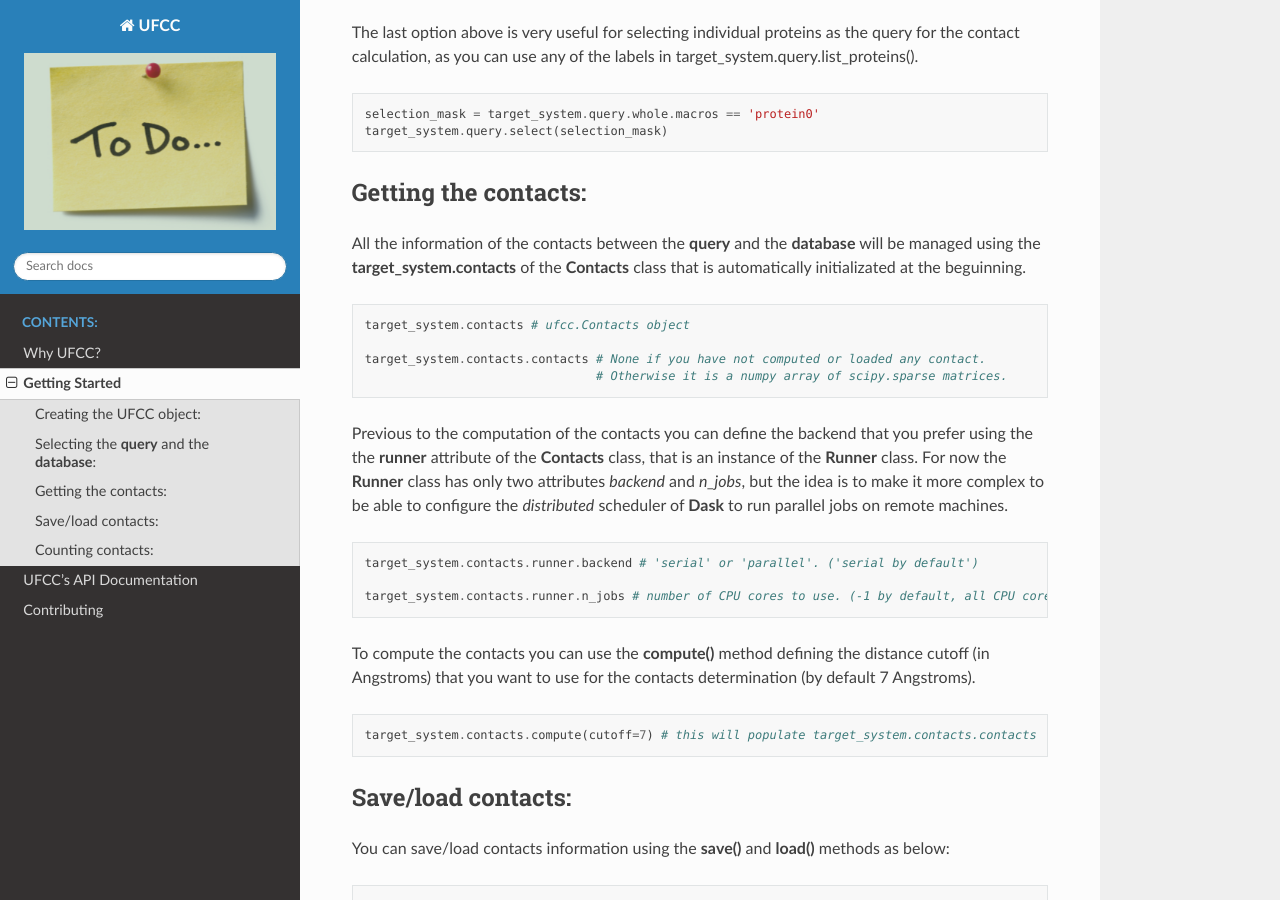
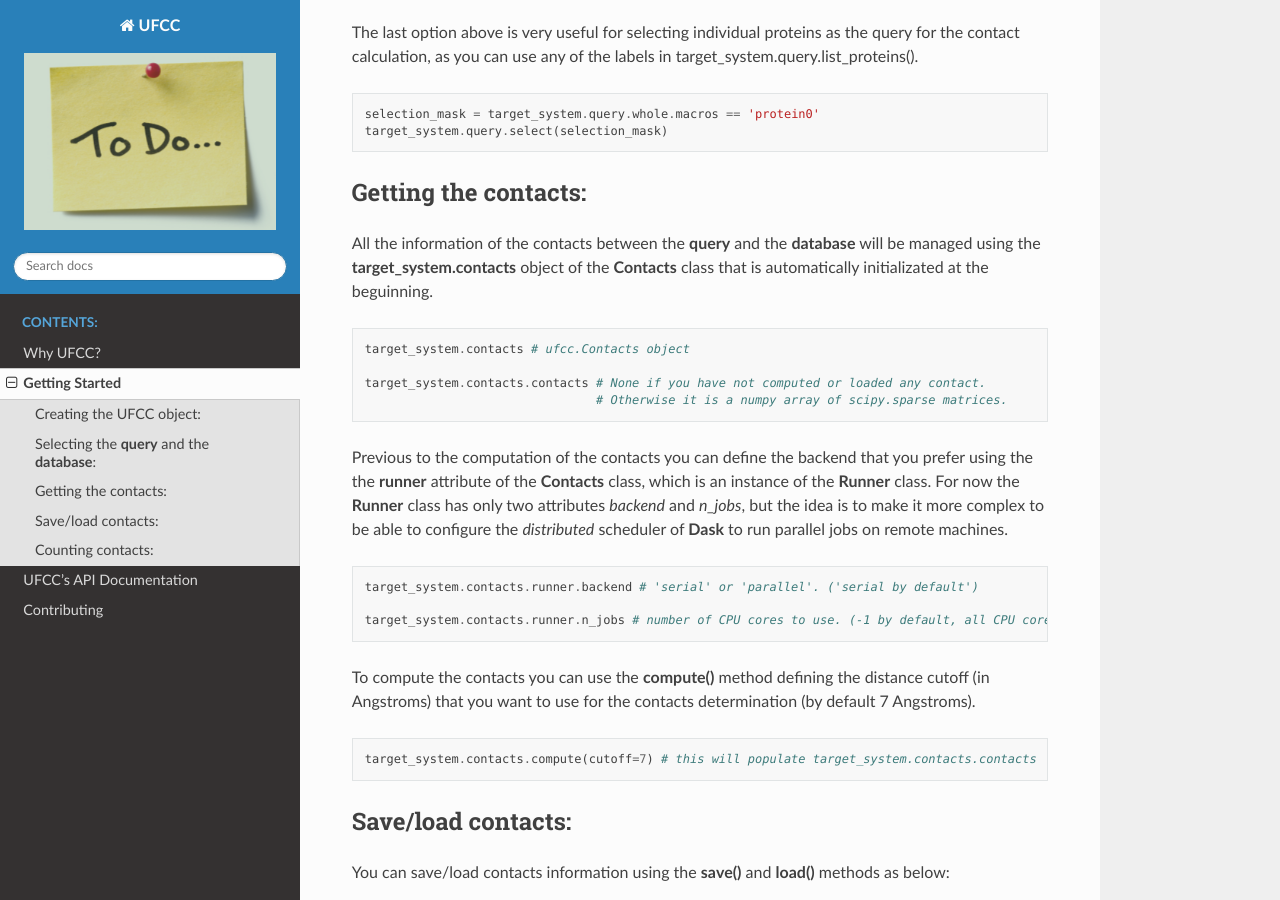
Before and after one commit to ProLint/prolint2, a Sphinx documentation site: the page built from docs/getting_started.rst, in a window 1280 px wide and 900 px high, scrolled down 1793 px. Built offline with Sphinx 7.4.7 and the Read the Docs theme 2.0.0, drawn with Linux system fonts in a browser that asks for light colours; the version number could not be read and is left out.

Commit message:
documenting getting started

```diff
--- a/docs/getting_started.rst
+++ b/docs/getting_started.rst
@@ -92,7 +92,7 @@ as you can use any of the labels in target_system.query.list_proteins().
 Getting the contacts:
 ---------------------
 All the information of the contacts between the **query** and the **database** will be managed using the
-**target_system.contacts** of the **Contacts** class that is automatically initializated at the beguinning.
+**target_system.contacts** object of the **Contacts** class that is automatically initializated at the beguinning.
 
 .. code-block:: python
 
@@ -102,7 +102,7 @@ All the information of the contacts between the **query** and the **database** w
                                     # Otherwise it is a numpy array of scipy.sparse matrices.
 
 Previous to the computation of the contacts you can define the backend that you prefer using the
-the **runner** attribute of the **Contacts** class, that is an instance of the **Runner** class.
+the **runner** attribute of the **Contacts** class, which is an instance of the **Runner** class.
 For now the **Runner** class has only two attributes *backend* and *n_jobs*, but the idea is to make
 it more complex to be able to configure the *distributed* scheduler of **Dask** to run parallel jobs
 on remote machines.
```
